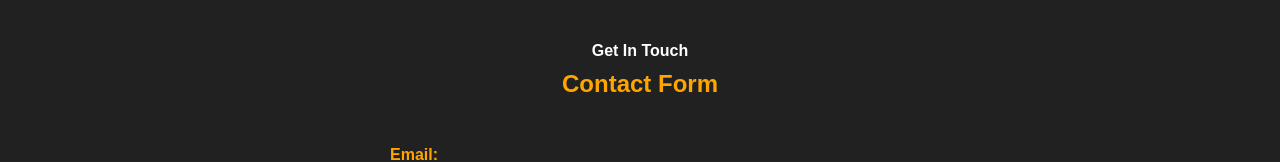
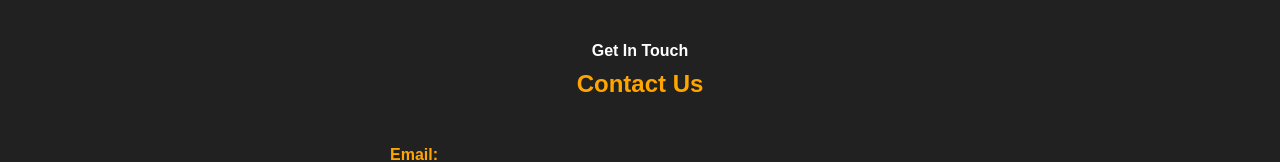
Before and after one commit to GulzaibAhmad/fitness-app, a React (Create React App) app: page / in a window 1280 px wide. Shown: the part 3032-3194 px from the top of the page. Built offline with nearby package versions, Linux system fonts and the light colour scheme.

Commit message:
Update Contact.js

```diff
--- a/src/components/contact/Contact.js
+++ b/src/components/contact/Contact.js
@@ -17,7 +17,7 @@ export default function Contact() {
   return (
     <section id="contact">
       <h5>Get In Touch</h5>
-      <h2>Contact Form</h2>
+      <h2>Contact Us</h2>
 
       <form onSubmit={handleSubmit}>
         <div>
```
